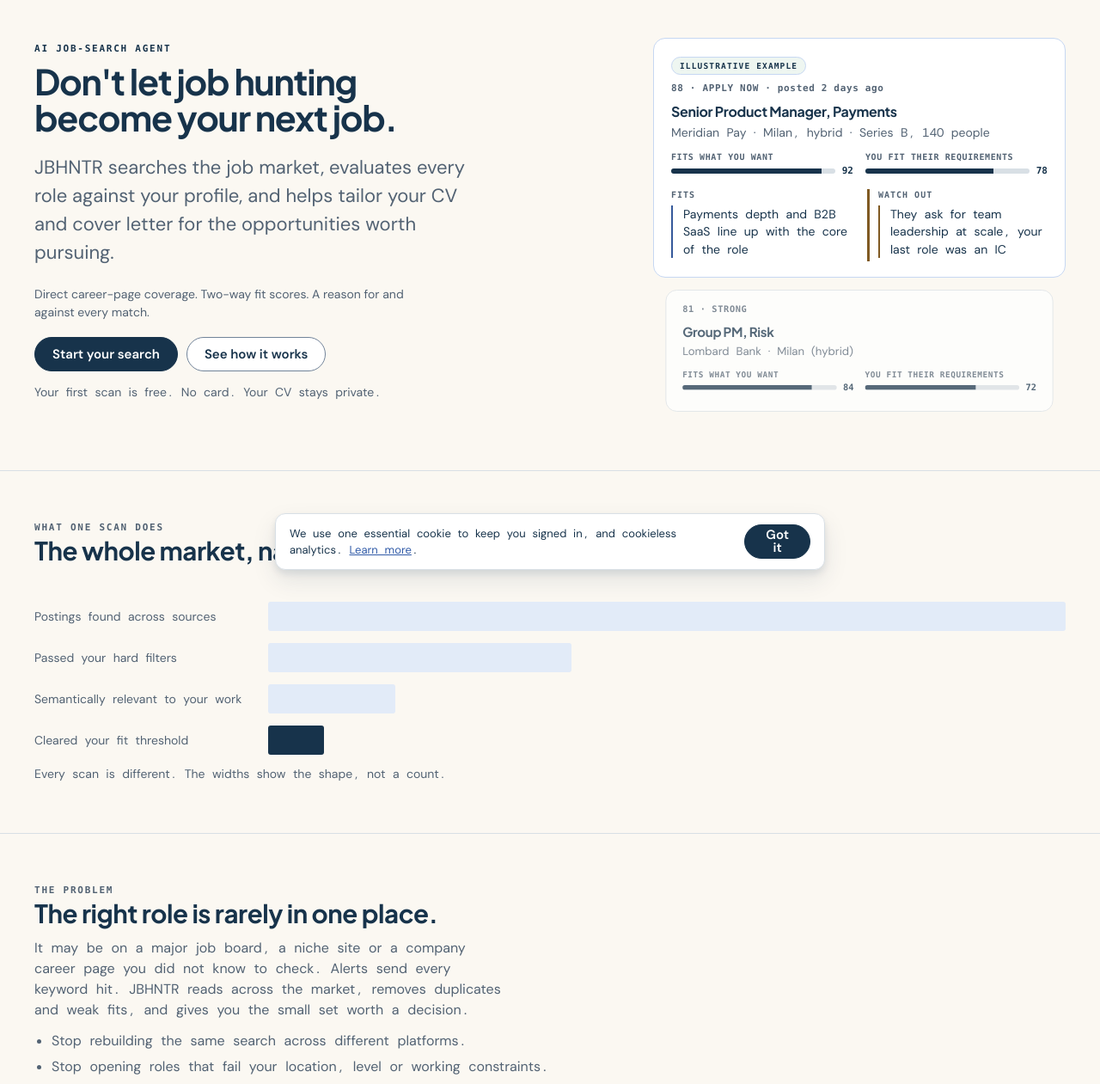
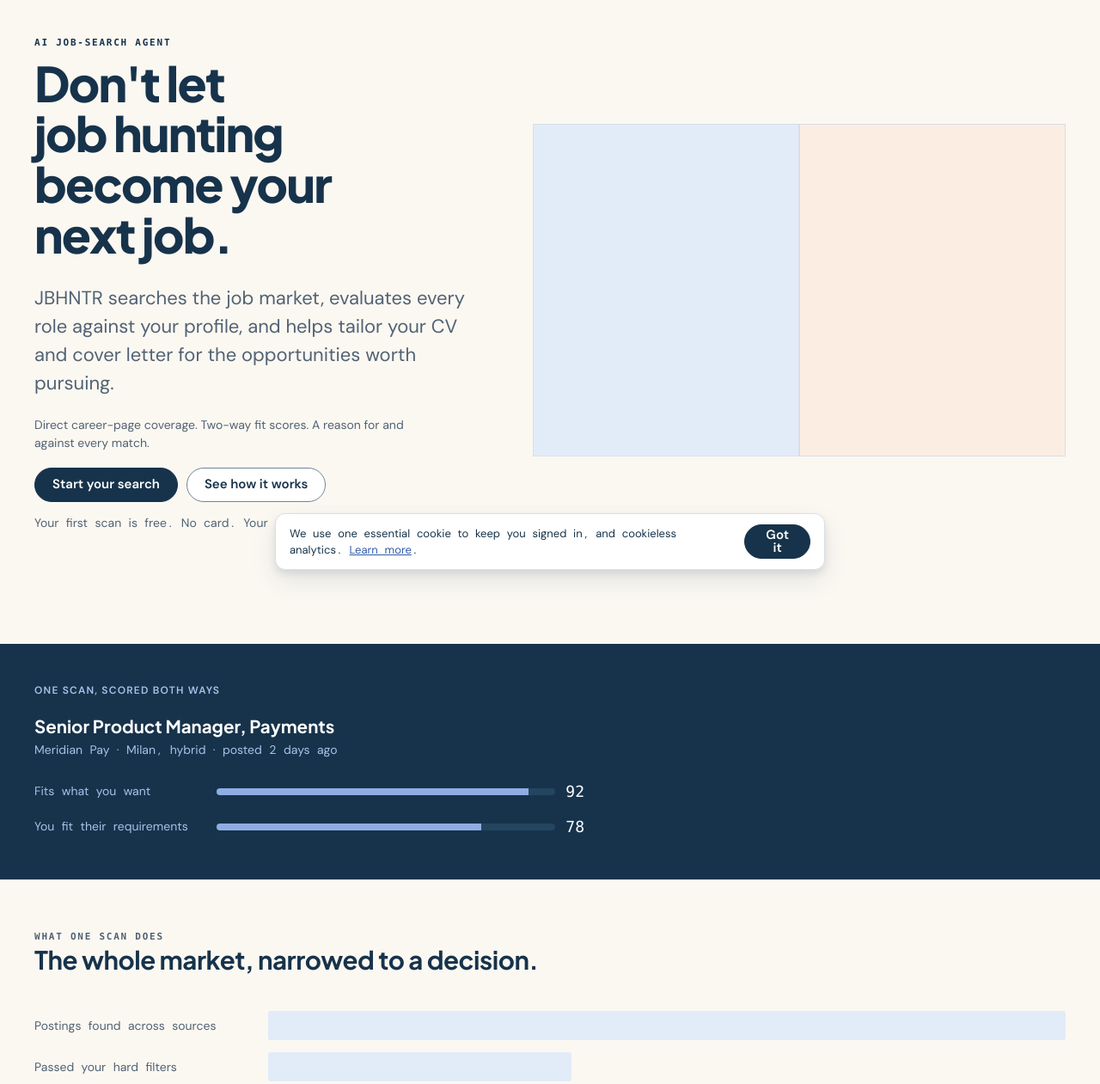
Before and after one commit to ettore-strapazzon/jbhntr, a Python web app: template web/app/templates/landing.html in a window 1280 px wide. Shown: the part 121-1382 px from the top of the page at 86% size. Run offline with Jinja, Linux system fonts and the light colour scheme; the template is opened without the code that fills it, so the values that code supplies are empty; some libraries are stand-ins or nearby versions.

Commit message:
brand: homepage per book §10
Hero -> ~45/55 with a square-cornered photographic diptych (B2 placeholder: cornflower/
apricot tints, greppable slot). Hero headline -> --step-hero/800. New full-bleed navy
evidence band below the hero (one real role, scored both ways; white + cornflower-300),
carrying the example the old hero card held. One primary CTA. Template/CSS only.

Co-Authored-By: Claude Opus 4.8 <noreply@anthropic.com>

```diff
--- a/web/app/static/app.css
+++ b/web/app/static/app.css
@@ -642,10 +642,10 @@ body.home .bar{max-width:calc(var(--container) + var(--gutter)*2);
 /* ---- hero ---- */
 .hero{padding-block:clamp(36px,3.4vw,56px) var(--space-section)}
 .hero-grid{display:grid;gap:clamp(32px,5vw,72px);align-items:center;
-  grid-template-columns:minmax(0,1fr) minmax(0,30rem)}
+  grid-template-columns:minmax(0,1fr) minmax(0,1.2fr)}   /* ~45/55, copy left */
 @media (max-width:940px){.hero-grid{grid-template-columns:minmax(0,1fr)}}
 .hero-copy .eyebrow{margin:0 0 12px}
-.hero h1{margin:0 0 .5em;font-size:var(--step-h1);line-height:1.02;
+.hero h1{margin:0 0 .5em;font:800 var(--step-hero)/1.05 var(--font-display);
   letter-spacing:-.03em;text-wrap:balance}
 .hero h1 .turn{display:block;color:var(--action-primary)}
 .hero .lede{max-width:34ch;margin:0 0 1em;font-size:var(--step-lede);
@@ -653,8 +653,33 @@ body.home .bar{max-width:calc(var(--container) + var(--gutter)*2);
 .proofline{font-size:14px;color:var(--text-secondary);margin:0 0 18px;max-width:48ch}
 .hero .cta{display:flex;gap:10px;flex-wrap:wrap;margin:0 0 8px}
 
-/* proof cards: normal flow - no height, no overflow, no absolute (fixes L-01) */
+/* Hero photographic diptych (book §10) — square-cornered, 2px seam. Photography
+   pending (B2); the two tints stand in and mark the greppable slot. */
 .hero-visual{display:flex;flex-direction:column;gap:14px}
+.hero-diptych{display:grid;grid-template-columns:1fr 1fr;gap:2px;
+  border:1px solid var(--border-subtle);border-radius:0;overflow:hidden;
+  aspect-ratio:8/5;background:var(--border-subtle)}
+.hero-diptych>div{aspect-ratio:3/4;min-height:0}
+.hero-diptych-a{background:var(--corn-100)}
+.hero-diptych-b{background:var(--apr-100)}
+
+/* Navy evidence band — a page-level device, never a component background. */
+.evidence-band{background:var(--surface-inverse);color:var(--text-on-inverse);
+  padding-block:var(--sp-12);margin-block:var(--space-section) 0}
+.evidence-inner{display:grid;gap:var(--sp-4)}
+.evidence-eyebrow{color:var(--corn-300);margin:0 0 var(--sp-2)}
+.evidence-title{font:700 var(--step-h3)/1.2 var(--font-display);margin:0;color:var(--text-on-inverse)}
+.evidence-meta{color:var(--corn-300);font-size:14px;margin:4px 0 0}
+.evidence-dims{display:grid;gap:14px;max-width:640px;margin-top:var(--sp-2)}
+.evidence-dim{display:flex;align-items:center;gap:12px}
+.evidence-dim-label{flex:0 0 200px;font-size:14px;color:var(--corn-300)}
+.evidence-bar{flex:1;height:8px;border-radius:999px;background:var(--navy-700);overflow:hidden}
+.evidence-bar>div{height:100%;background:var(--corn-400)}
+.evidence-num{flex:0 0 auto;font-family:var(--mono);font-size:18px;color:var(--text-on-inverse)}
+@media (max-width:560px){
+  .evidence-dim{flex-wrap:wrap}
+  .evidence-dim-label{flex:1 0 100%}
+}
 .proof-card{background:var(--surface-raised);border:1px solid var(--border-subtle);border-radius:14px;
   padding:18px 20px}
 .proof-card--lead{border-color:var(--corn-200)}
--- a/web/app/templates/landing.html
+++ b/web/app/templates/landing.html
@@ -22,38 +22,37 @@
         <p class="small muted">Your first scan is free. No card. Your CV stays private.</p>
       </div>
 
-      {# NOTE (TODO PROOF-001): illustrative until an approved anonymised result. #}
+      {# Photographic diptych (book §10). Photography commissioned, not delivered (B2):
+         render two square-cornered tinted rectangles as the greppable slot. #}
       <div class="hero-visual">
-        <article class="proof-card proof-card--lead" aria-label="Illustrative JBHNTR match card">
-          <p class="example-badge">Illustrative example</p>
-          <p class="proof-meta">88 · APPLY NOW · posted 2 days ago</p>
-          <p class="jt">Senior Product Manager, Payments</p>
-          <p class="muted small" style="margin:0">Meridian Pay · Milan, hybrid · Series B, 140 people</p>
-          <div class="fitbars">
-            <div class="fitbar"><span class="fitbar-label">Fits what you want</span>
-              <div class="scorebar"><div style="width:92%"></div></div><span class="fit-num">92</span></div>
-            <div class="fitbar"><span class="fitbar-label">You fit their requirements</span>
-              <div class="scorebar"><div style="width:78%"></div></div><span class="fit-num">78</span></div>
-          </div>
-          <div class="why">
-            <div class="why-col good"><p class="why-h">Fits</p>
-              <ul><li>Payments depth and B2B SaaS line up with the core of the role</li></ul></div>
-            <div class="why-col bad watch-out"><p class="why-h">Watch out</p>
-              <ul><li>They ask for team leadership at scale, your last role was an IC</li></ul></div>
-          </div>
-        </article>
+        <div class="hero-diptych" data-brand-placeholder="hero-diptych" role="img"
+             aria-label="Editorial photography — coming soon">
+          <div class="hero-diptych-a"></div>
+          <div class="hero-diptych-b"></div>
+        </div>
+      </div>
+    </div>
+  </div>
+</section>
 
-        <article class="proof-card proof-card--next" aria-hidden="true">
-          <p class="proof-meta">81 · STRONG</p>
-          <p class="jt">Group PM, Risk</p>
-          <p class="muted small" style="margin:0">Lombard Bank · Milan (hybrid)</p>
-          <div class="fitbars">
-            <div class="fitbar"><span class="fitbar-label">Fits what you want</span>
-              <div class="scorebar"><div style="width:84%"></div></div><span class="fit-num">84</span></div>
-            <div class="fitbar"><span class="fitbar-label">You fit their requirements</span>
-              <div class="scorebar"><div style="width:72%"></div></div><span class="fit-num">72</span></div>
-          </div>
-        </article>
+{# ===== Navy evidence band (book §10): one real role, scored both ways ===== #}
+<section class="evidence-band">
+  <div class="container evidence-inner">
+    <p class="overline evidence-eyebrow">One scan, scored both ways</p>
+    <div class="evidence-role">
+      <p class="evidence-title">Senior Product Manager, Payments</p>
+      <p class="evidence-meta">Meridian Pay · Milan, hybrid · posted 2 days ago</p>
+    </div>
+    <div class="evidence-dims">
+      <div class="evidence-dim">
+        <span class="evidence-dim-label">Fits what you want</span>
+        <div class="evidence-bar" aria-hidden="true"><div style="width:92%"></div></div>
+        <span class="evidence-num">92</span>
+      </div>
+      <div class="evidence-dim">
+        <span class="evidence-dim-label">You fit their requirements</span>
+        <div class="evidence-bar" aria-hidden="true"><div style="width:78%"></div></div>
+        <span class="evidence-num">78</span>
       </div>
     </div>
   </div>
```
Also changed, not shown: BRAND_MIGRATION_LOG.md (+11 -0 lines).
